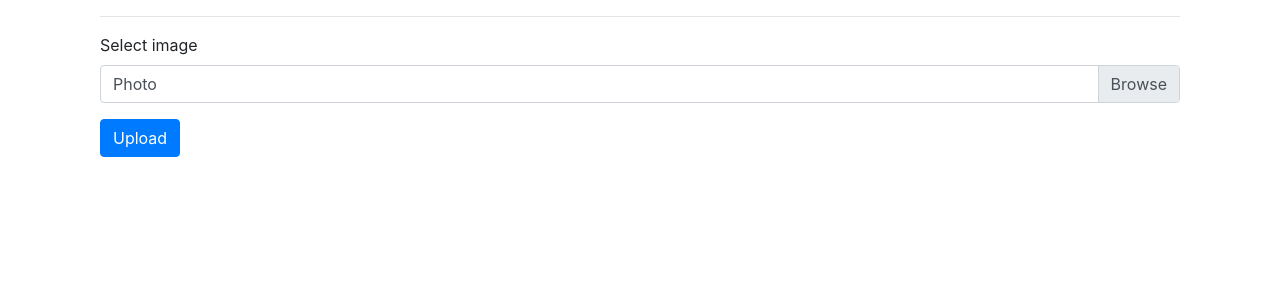
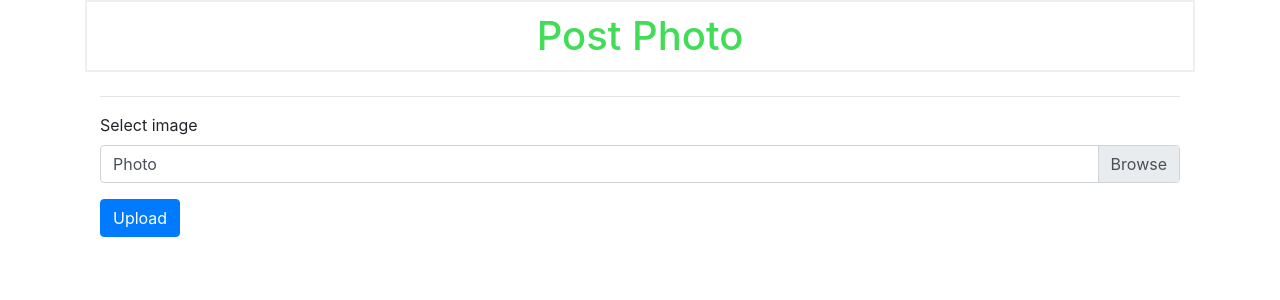
Before and after one commit to Vitalik-Hakim/SleeekBlog, a Flask app: page /post_photo in a window 1280 px wide. Shown: the part 56-356 px from the top of the page. Run offline with Flask 2, Linux system fonts and the light colour scheme; some libraries are stand-ins or nearby versions.

Commit message:
Post Photp page

```diff
--- a/templates/post_photo.html
+++ b/templates/post_photo.html
@@ -4,7 +4,7 @@
     <title>Post an image</title>
 </head>
 <body>
-
+<h1> Post Photo</h1>
     <div class="container">
       <div class="row">
         <div class="col">
```
